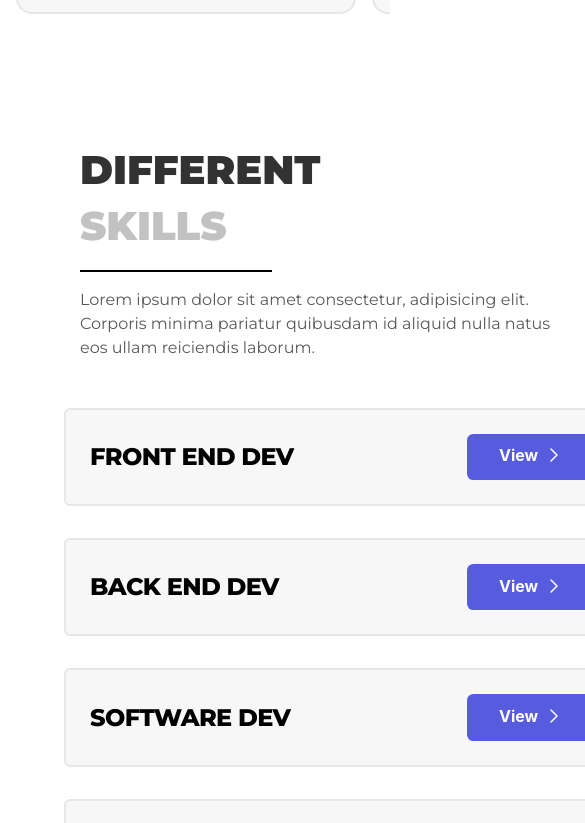
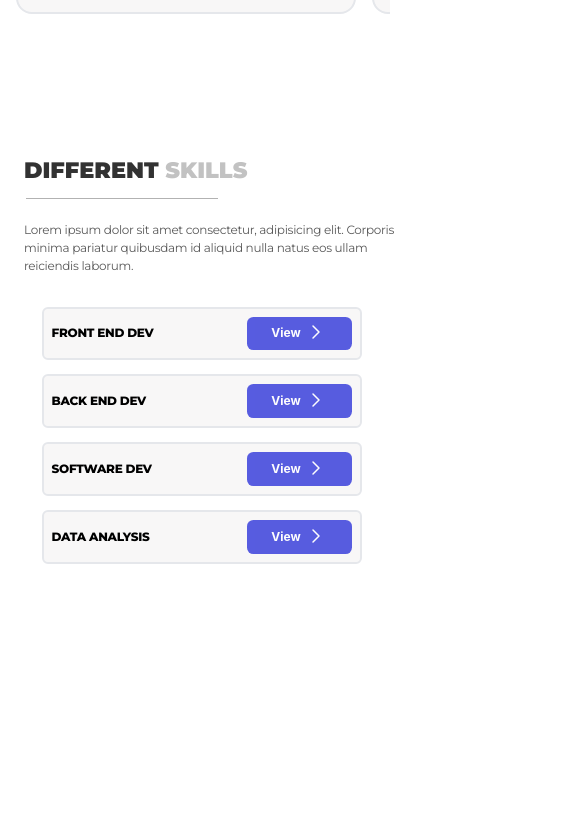
Before and after one commit to kshitijjj/Portfolio_v_1.1, a React (Create React App) app: page / in a window 390 px wide. Shown: the part 1097-1920 px from the top of the page, 585 px wide, since content can reach past the window. Built offline with nearby package versions, Linux system fonts and the light colour scheme.

Commit message:
updated skill component

```diff
--- a/src/Components/Skill.jsx
+++ b/src/Components/Skill.jsx
@@ -32,18 +32,18 @@ const Skill = (props) => {
 
             <div>
                 {/* Heading */}
-                <p className='text-[2.5rem] pl-[5rem] pb-[1rem] leading-[3.5rem] font-montserrat font-black opacity-80'>DIFFERENT <span className='text-[2.5rem] font-montserrat font-black opacity-30'>SKILLS</span></p>
+                <p className='text-[1.4rem] md:text-[2.5rem] pl-[1.5rem] md:pl-[5rem] md:pb-[1rem] leading-[3.5rem] opacity-80 font-montserrat font-black'>DIFFERENT <span className='text-[1.4rem] md:text-[2.5rem] font-montserrat font-black opacity-30'>SKILLS</span></p>
                 {/* line */}
-                <div className="w-[12rem] mx-[5rem] mb-[1rem]  h-[0.1rem] bg-black"></div>
+                <div className="w-[12rem] ml-[1.6rem] md:ml-[3.9rem] md:mx-[5rem] mb-[1.4rem] bg-opacity-30 h-[0.01rem] md:h-[0.1rem] bg-black"></div>
                 {/* subheading */}
-                <p className='font-montserrat opacity-65 pl-[5rem] w-[35rem] tracking-tigh'>Lorem ipsum dolor sit amet consectetur, adipisicing elit. Corporis minima pariatur quibusdam id aliquid nulla natus eos ullam reiciendis laborum.</p>
+                <p className='font-montserrat opacity-65 text-[0.75rem] pl-[1.5rem] w-[25rem] md:pl-[5rem] md:w-[35rem] tracking-tight'>Lorem ipsum dolor sit amet consectetur, adipisicing elit. Corporis minima pariatur quibusdam id aliquid nulla natus eos ullam reiciendis laborum.</p>
             </div>
 
             {/* Categories */}
 
-            <div className='flex justify-between'>
+            <div className='flex flex-col md:justify-between'>
 
-            <div className='ml-[4rem] mt-[3rem]'>
+            <div className='ml-[2.6rem] mt-[2rem] md:ml-[4rem] md:mt-[3rem]'>
                 <SkillCard
                 buttonicon={show1?'./right.svg':'./left.svg'}
                 heading='FRONT END DEV'
--- a/src/Components/SkillCard.jsx
+++ b/src/Components/SkillCard.jsx
@@ -2,9 +2,9 @@ import React from 'react';
 
 const SkillCard = (props) => {
     return (
-        <div className='bg-[#EAE7E7] bg-opacity-35 p-6 flex mb-[2rem] w-[35rem] rounded-md justify-between border-2 text-center items-center'  >
-            <p className=' font-montserrat  font-extrabold text-2xl tracking-tight '>{props.heading}</p>
-            <button onClick={props.handleclick}  className=" bg-[#2229D8] opacity-75 font-bold text-[1rem]  text-center px-[2rem] py-[0.6rem] rounded-[0.4rem] text-white">{props.button} <span><img className=" inline-block w-100% h-6 mb-[0.2rem]" src={props.buttonicon} alt="" /></span></button>
+        <div className='bg-[#EAE7E7] bg-opacity-35 w-[20rem] p-2 mb-[0.9rem] md:p-6 flex md:mb-[2rem] md:w-[35rem] rounded-md justify-between border-2 text-center items-center'  >
+            <p className=' font-montserrat  font-extrabold text-[0.75rem] md:text-2xl tracking-tight '>{props.heading}</p>
+            <button onClick={props.handleclick}  className=" bg-[#2229D8] opacity-75 font-bold text-[0.75rem] md:text-[1rem]  text-center px-[1.5rem] py-[0.2rem] md:px-[2rem] md:py-[0.6rem] rounded-[0.4rem] text-white ">{props.button} <span><img className=" inline-block w-100% h-6 mb-[0.2rem]" src={props.buttonicon} alt="" /></span></button>
         </div>
     );
 }
--- a/src/Components/Skillimg.jsx
+++ b/src/Components/Skillimg.jsx
@@ -4,7 +4,7 @@ const Skillimg = (props) => {
     return (
         <>
         <div className='pb-3'>
-        <img src={props.imgicon} className='w-[30rem] h-[15rem] mb-[-0.5rem]' alt="" />
+        <img src={props.imgicon} className='w-[15rem] h-[10rem] md:w-[30rem] md:h-[15rem] mb-[-0.5rem]' alt="" />
         <p className='font-montserrat font-semibold text-center'>ReactJS</p>
         </div>
 
```
